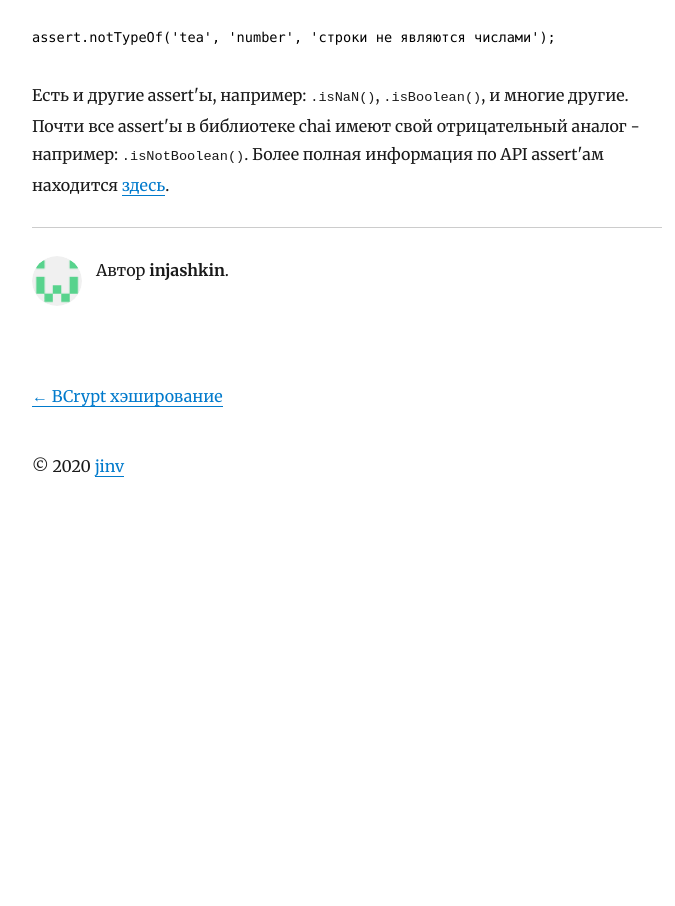
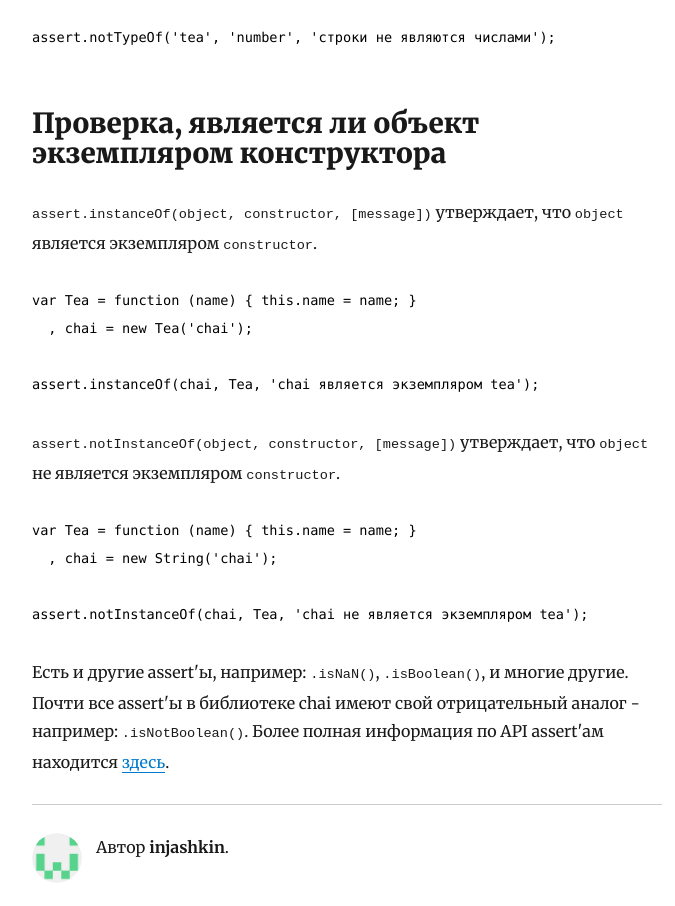
Before and after one commit to injashkin/jinv, a Gatsby site: page /Chai/ in a window 1280 px wide. Shown: the part 9101-10007 px from the top of the page, without its empty margins (293-968 px from the left). Before the commit the page ends 9623 px from the top, so only its background shows below. Built offline with nearby package versions, Linux system fonts and the light colour scheme; Gatsby itself is replaced by a stand-in of ours; some packages are replaced by stand-ins of ours; code samples lack their colours.

Commit message:
edit Chai.md

````diff
--- a/content/blog/Chai/index.md
+++ b/content/blog/Chai/index.md
@@ -315,7 +315,25 @@ assert.typeOf(undefined, 'undefined', 'мы имеем undefined');
 assert.notTypeOf('tea', 'number', 'строки не являются числами');
 ```
 
+## Проверка, является ли объект экземпляром конструктора
 
+`assert.instanceOf(object, constructor, [message])` утверждает, что `object` является экземпляром `constructor`.
+
+```js
+var Tea = function (name) { this.name = name; }
+  , chai = new Tea('chai');
+
+assert.instanceOf(chai, Tea, 'chai является экземпляром tea');
+```
+
+`assert.notInstanceOf(object, constructor, [message])` утверждает, что `object` не является экземпляром `constructor`.
+
+```js
+var Tea = function (name) { this.name = name; }
+  , chai = new String('chai');
+
+assert.notInstanceOf(chai, Tea, 'chai не является экземпляром tea');
+```
 
 
 
````
